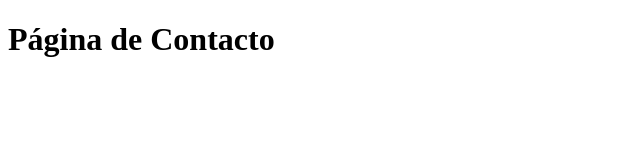
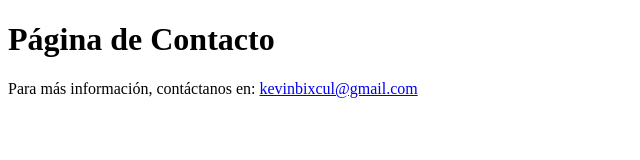
Before and after one commit to Isaac7uiz/uso-de-GIT-3grupo, a plain HTML site: page contact.html in a window 1280 px wide. Shown: the whole page, without its empty margins (0-640 px from the left). Drawn offline with Linux system fonts and the light colour scheme.

Commit message:
Edité el archivo contact.html agregando un contacto

```diff
--- a/contact.html
+++ b/contact.html
@@ -7,5 +7,6 @@
 </head>
 <body>
     <h1>Página de Contacto</h1>
+    <p>Para más información, contáctanos en: <a href="mailto:kevinbixcul@gmail.com">kevinbixcul@gmail.com</a></p>
 </body>
 </html>
```
